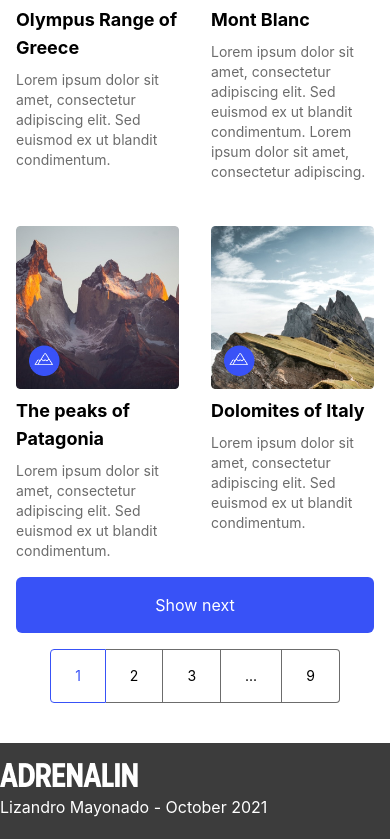
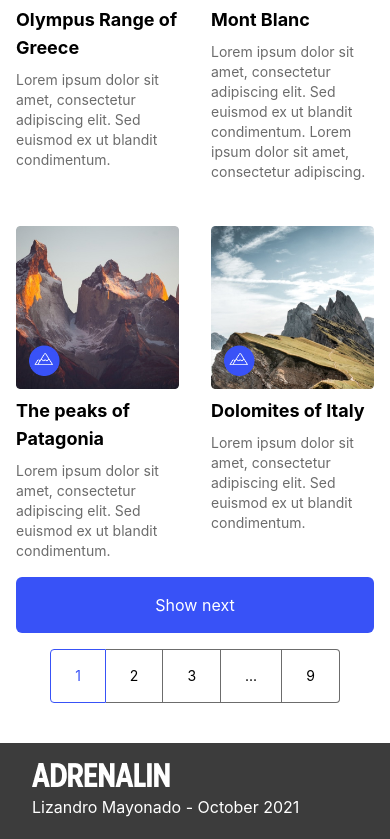
Before and after one commit to Mayonado/adrenalin-web, a React (Create React App) app: page / in a window 390 px wide. Shown: the part 1409-2248 px from the top of the page. Built offline with nearby package versions, Linux system fonts and the light colour scheme.

Commit message:
update: fixed medium screensize responsiveness of footer

```diff
--- a/src/components/Footer/Footer.js
+++ b/src/components/Footer/Footer.js
@@ -10,7 +10,7 @@ const Footer = () => {
       <div className="flex w-2/6 text-white justify-end">
         Front-end developer test page - October 2021
       </div> */}
-      <div className="flex flex-col sm:flex-row sm:container sm:px-0">
+      <div className="flex flex-col sm:flex-row sm:container px-8 sm:px-8 md:px-8 lg:px-8 xl:px-0">
         <div className="w-full sm:w-6/12 py-1">
           <img src={whiteLogo} alt="White Logo" />
         </div>
```
